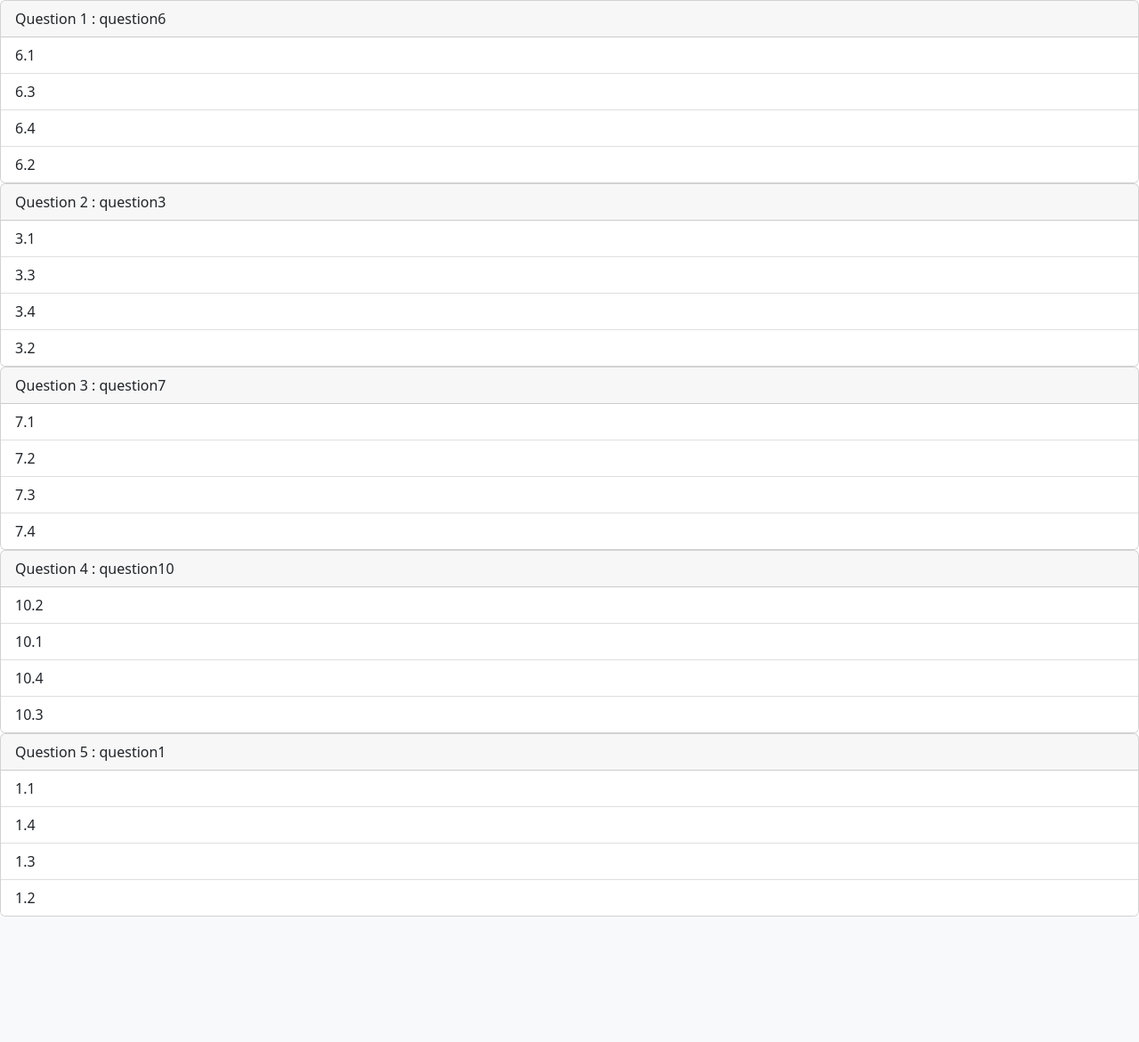
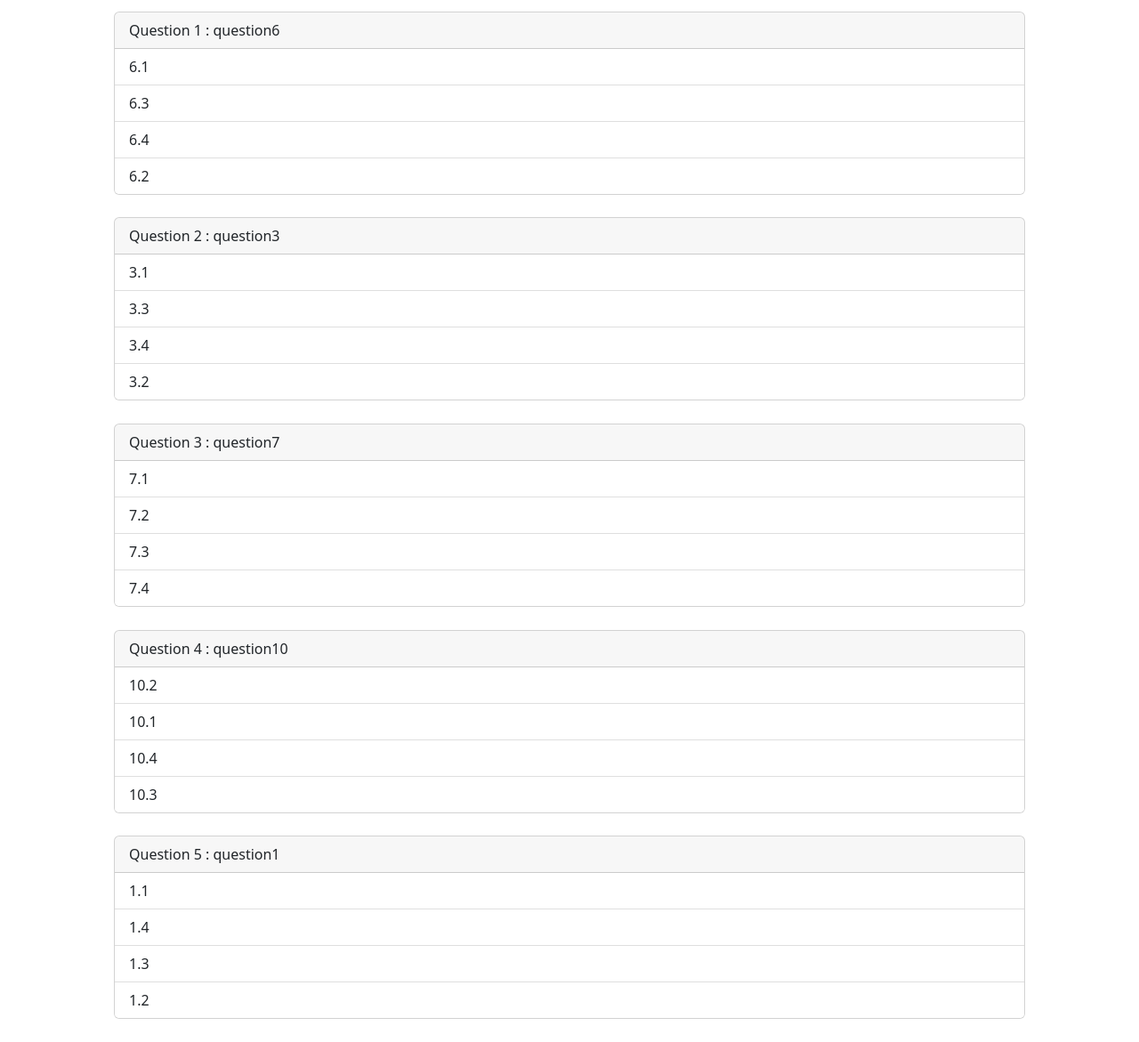
Before and after one commit to HYuuuu-165/web-quiz, a Flask app: page /home in a window 1280 px wide. Shown: the part 56-1227 px from the top of the page at 89% size. Before the commit the page ends 1086 px from the top, so only its background shows below. Run offline with Flask 2, Linux system fonts and the light colour scheme; data comes from the database, SQL or seed files in the repository; both versions use the stored data as it was after the commit.

Commit message:
fix question box

```diff
--- a/main.py
+++ b/main.py
@@ -1,9 +1,8 @@
-from flask import Flask, redirect, url_for, request, render_template, flash, g, session
+from flask import Flask, redirect, url_for, render_template, g
 import configparser
 import logging
 from logging.handlers import RotatingFileHandler
 import sqlite3
-from functools import wraps
 import random
 
 app = Flask(__name__)
@@ -106,7 +105,7 @@ def close_db_connection(exception):
 
 
 # quiz
-# intro page
+# intro page-info.html, also start page
 @app.route('/')
 def info():
     # check config
@@ -127,7 +126,7 @@ def start_quiz():
 def home():
     data_question, data_options = get_db()
 
-    # random question and show 5
+    # random all question and show 5 each time
     quizs = random.sample(data_question, 5)
     ordered_options = []
     for q in quizs:
@@ -135,7 +134,7 @@ def home():
             if q[0] == o[0]:
                 ordered_options.append(o)
 
-    # random options
+    # random options order match question id
     options = []
     for i in ordered_options:
         new_op = [i[0]]
@@ -152,11 +151,7 @@ def judge(e, x):
     print(x)
 
 
-@app.route('/leaderboard')
-def leaderboard():
-    return render_template('leaderboard.html')
-
-
+# error page
 @app.errorhandler(404)
 def page_not_find(error):
     return 'Opps, page you requested is not exsit yet', 404
--- a/templates/home.html
+++ b/templates/home.html
@@ -3,27 +3,26 @@
 {% block head %}
     <style>
         div#quiz-boxes {
-                margin: 3%;
-                margin-left:10%;
-                margin-right: 10%;
+                margin: 10%
                 }
         li.list-group-item:hover {
                 background-color:lightgrey;
                 }
     </style>
+    <script>
+    </script>
 {% endblock %}
 
 {% block content %}
     <!-- make question container -->
     {% for i in quizs %}
-        <div id = 'quiz-boxes' class="card" style="width: auto;">
+        <div id = 'quiz-boxes' class="card" style="width: auto; margin-left: 10%; margin-right: 10%; margin-top: 1%; margin-bottom: 2%">
             <div id="{{i[1]}}" class="card-header" >
                 Question {{quizs.index(i)+1}} : {{i[1]}}
             </div>
             <ul class="list-group list-group-flush">
                 {% for e in options if e[0] == i[0] %}
                     {% for x in e if e.index(x) != 0 %}
-                        {# SyntaxError: missing ) after argument list #}
                             <li id="{{x}}" class="list-group-item" onclick = "judge({{e[0]}}, '{{x}}' )"> {{x}} </li>
                     {% endfor %}
                 {% endfor %}
@@ -32,15 +31,8 @@
     {% endfor %}
 
 <script>
-    //change color after click, one choice, change answer
-    function judge(quiz_index,choice){
-        if(flags.selected == false){
-            li = document.getElementById(choice);
-            li.style.backgroundColor = 'lightblue';
-            flags.selected == true;
-        }
-        console.log(li);
-    }
+    //interact click choose true wrong
+
 </script>
 
 {% endblock %}
--- a/templates/info.html
+++ b/templates/info.html
@@ -11,5 +11,5 @@
 		{% endif %}
 	{% endwith %}
 
-	<h1>Your info</h1>
+	<h1>Info here</h1>
 {% endblock %}
--- a/templates/timeout.html
+++ /dev/null
@@ -1,4 +0,0 @@
-{% extends 'base.html' %}
-{% block content %}
-	<h1>You've run out of time</h1>
-{% endblock %}
```
Also changed, not shown: templates/leaderboard.html (deleted, +0 -7 lines), var/quiz.db, 1 other file.
